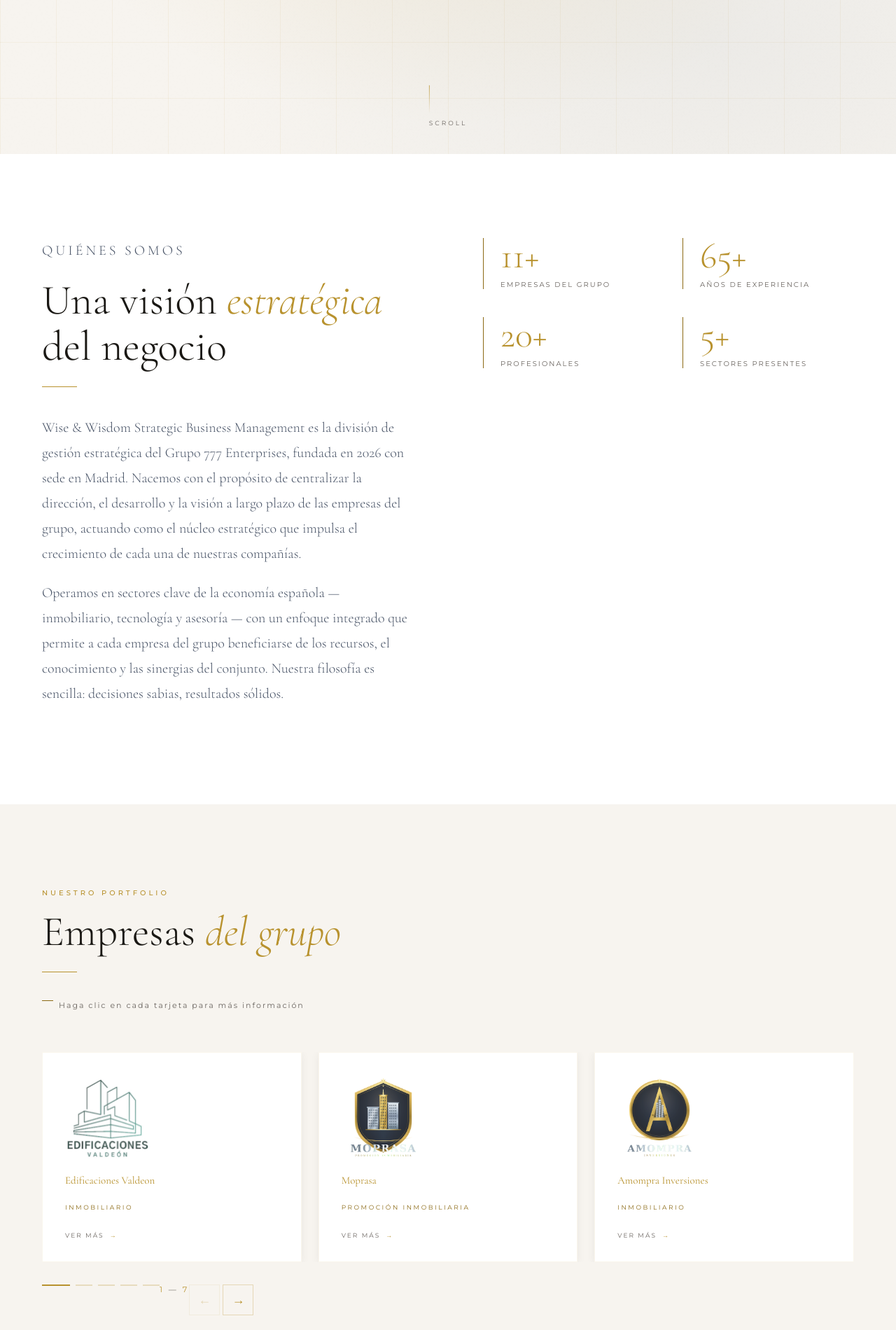
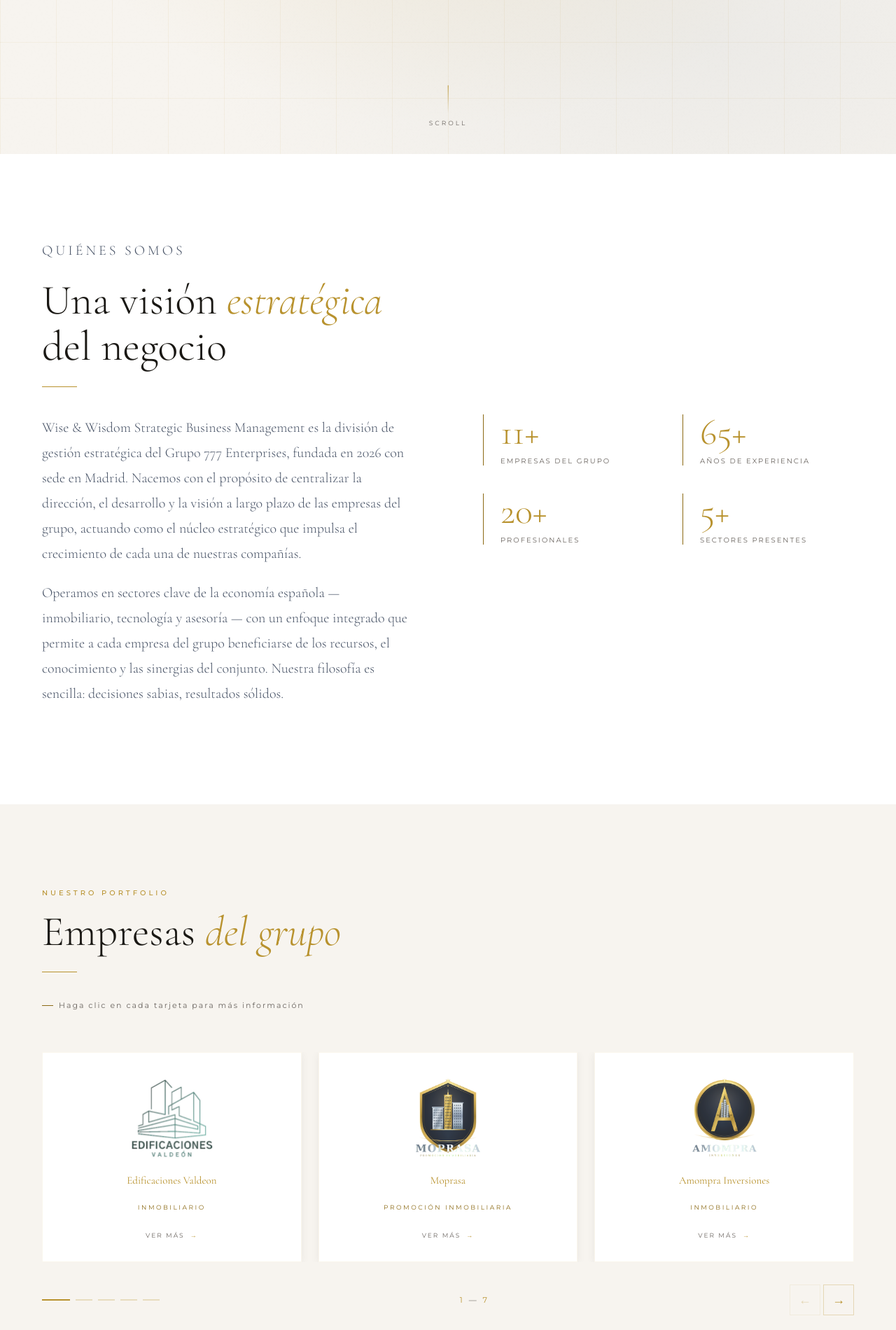
Before and after one commit to dissept/W-W, a website: page index.html in a window 1280 px wide. Shown: the part 580-2480 px from the top of the page at 70% size. Drawn offline with nearby package versions, Linux system fonts and the light colour scheme.

Commit message:
fix: restore center alignment

```diff
--- a/styles.css
+++ b/styles.css
@@ -201,7 +201,7 @@ nav.scrolled {
 }
 .hero-cta {
   display: inline-flex;
-  align-items: flex-start;
+  align-items: center;
   gap: 12px;
   padding: 14px 36px;
   border: 1px solid var(--gold);
@@ -240,7 +240,7 @@ nav.scrolled {
   transform: translateX(-50%);
   display: flex;
   flex-direction: column;
-  align-items: flex-start;
+  align-items: center;
   gap: 8px;
   color: var(--text-muted);
   font-size: 9px;
@@ -296,7 +296,7 @@ section {
   display: grid;
   grid-template-columns: 1fr 1fr;
   gap: 100px;
-  align-items: flex-start;
+  align-items: center;
 }
 .about-text p {
   font-family: "Cormorant Garamond", serif;
@@ -349,7 +349,7 @@ section {
   letter-spacing: 2px;
   margin-top: 16px;
   display: flex;
-  align-items: flex-start;
+  align-items: center;
   gap: 8px;
 }
 .flip-hint::before {
@@ -390,7 +390,7 @@ section {
   display: flex;
   flex-direction: column;
   justify-content: space-between;
-  align-items: flex-start;
+  align-items: center;
   padding: 32px;
   transition: border-color 0.3s;
   box-shadow: 0 2px 12px rgba(0, 0, 0, 0.06);
@@ -440,7 +440,7 @@ section {
   text-transform: uppercase;
   color: var(--text-muted);
   display: flex;
-  align-items: flex-start;
+  align-items: center;
   gap: 8px;
 }
 .card-front-cta::after {
@@ -453,7 +453,7 @@ section {
 }
 .card-back-header {
   display: flex;
-  align-items: flex-start;
+  align-items: center;
   justify-content: space-between;
 }
 .card-back-name {
@@ -520,7 +520,7 @@ section {
   height: 40px;
   border: 1px solid var(--gold-dark);
   display: flex;
-  align-items: flex-start;
+  align-items: center;
   justify-content: center;
   color: var(--gold);
   font-size: 16px;
@@ -642,7 +642,7 @@ section {
 }
 .denuncia-badge {
   display: inline-flex;
-  align-items: flex-start;
+  align-items: center;
   gap: 8px;
   background: rgba(201, 168, 76, 0.08);
   border: 1px solid rgba(201, 168, 76, 0.2);
@@ -694,7 +694,7 @@ footer {
   margin: 0 auto;
   display: flex;
   justify-content: space-between;
-  align-items: flex-start;
+  align-items: center;
   flex-wrap: wrap;
   gap: 20px;
 }
@@ -877,11 +877,7 @@ footer {
 }
 .carousel-controls {
   display: flex;
-<<<<<<< HEAD
-  align-items: flex-start;
-=======
   align-items: center;
->>>>>>> f76277d (fix: align-items corrections)
   justify-content: space-between;
   margin-top: 32px;
 }
```
